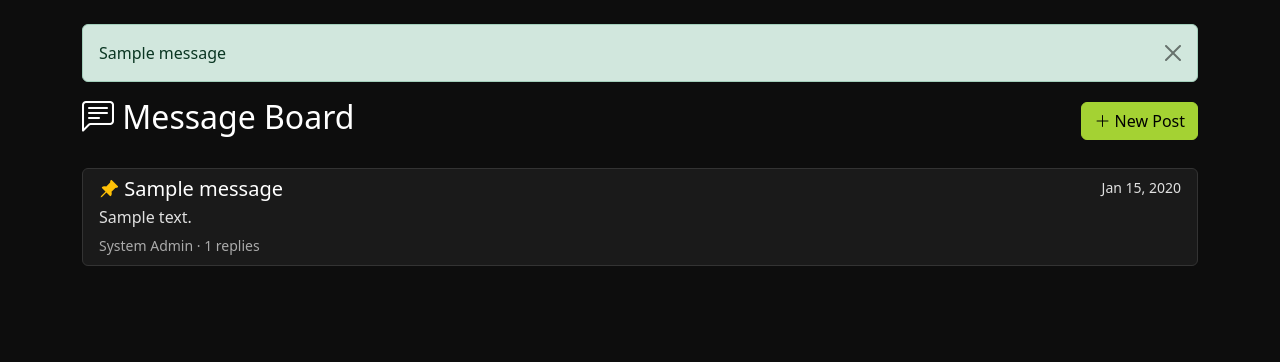
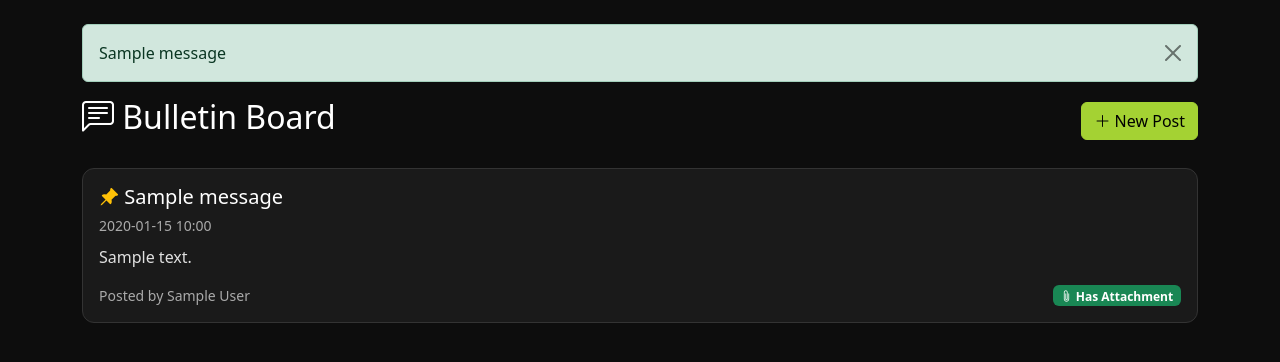
Before and after one commit to amfb98/church-safety-app, a Flask app: page /messages in a window 1280 px wide. Shown: the part 82-444 px from the top of the page. Run offline with Flask 3, Linux system fonts and the light colour scheme; a user stored in the database is signed in; tables that the repository leaves empty hold one stand-in row (values such as "Sample post"); one stand-in notice (Sample message) is shown.

Commit message:
Change title and layout from Message Board to Bulletin Board

```diff
--- a/templates/messages.html
+++ b/templates/messages.html
@@ -1,26 +1,30 @@
 {% extends "base.html" %}
-{% block title %}Message Board{% endblock %}
+{% block title %}Bulletin Board{% endblock %}
 {% block content %}
 <div class="d-flex justify-content-between align-items-center mb-4">
-    <h2><i class="bi bi-chat-left-text"></i> Message Board</h2>
-    <a href="{{ url_for('message_new') }}" class="btn btn-primary"><i class="bi bi-plus-lg"></i> New Post</a>
+    <h2><i class="bi bi-chat-left-text"></i> Bulletin Board</h2>
+    <a href="{{ url_for('message_add') }}" class="btn btn-primary"><i class="bi bi-plus-lg"></i> New Post</a>
 </div>
 
-<div class="list-group">
-{% for m in messages %}
-    <a href="{{ url_for('message_detail', msg_id=m.id) }}" class="list-group-item list-group-item-action">
-        <div class="d-flex w-100 justify-content-between">
-            <h5 class="mb-1">
-                {% if m.is_pinned %}<i class="bi bi-pin-angle-fill text-warning"></i> {% endif %}
-                {{ m.title }}
-            </h5>
-            <small>{{ m.created_at.strftime('%b %d, %Y') }}</small>
+{% for msg in messages %}
+<div class="card mb-3 position-relative" style="cursor: pointer;">
+    <a href="{{ url_for('message_detail', msg_id=msg.id) }}" class="stretched-link"></a>
+    <div class="card-body">
+        <h5 class="card-title mb-1">
+            {% if msg.is_pinned %}<i class="bi bi-pin-angle-fill text-warning"></i> {% endif %}
+            {{ msg.title }}
+        </h5>
+        <small class="text-muted">{{ msg.created_at.strftime('%Y-%m-%d %H:%M') if msg.created_at else '' }}</small>
+        <p class="card-text mt-2">{{ msg.content[:150] }}{% if msg.content|length > 150 %}...{% endif %}</p>
+        <div class="d-flex justify-content-between align-items-center">
+            <small class="text-muted">Posted by {{ msg.author_name or 'Unknown' }}</small>
+            {% if msg.attachment_filename %}
+            <span class="badge bg-success"><i class="bi bi-paperclip"></i> Has Attachment</span>
+            {% endif %}
         </div>
-        <p class="mb-1 text-truncate">{{ m.content[:120] }}{% if m.content|length > 120 %}…{% endif %}</p>
-        <small class="text-muted">{{ m.author.full_name }} · {{ m.replies|length }} replies</small>
-    </a>
+    </div>
+</div>
 {% else %}
-    <div class="alert alert-info">No messages yet. Be the first to post!</div>
+<div class="alert alert-info">No messages yet.</div>
 {% endfor %}
-</div>
 {% endblock %}
```
